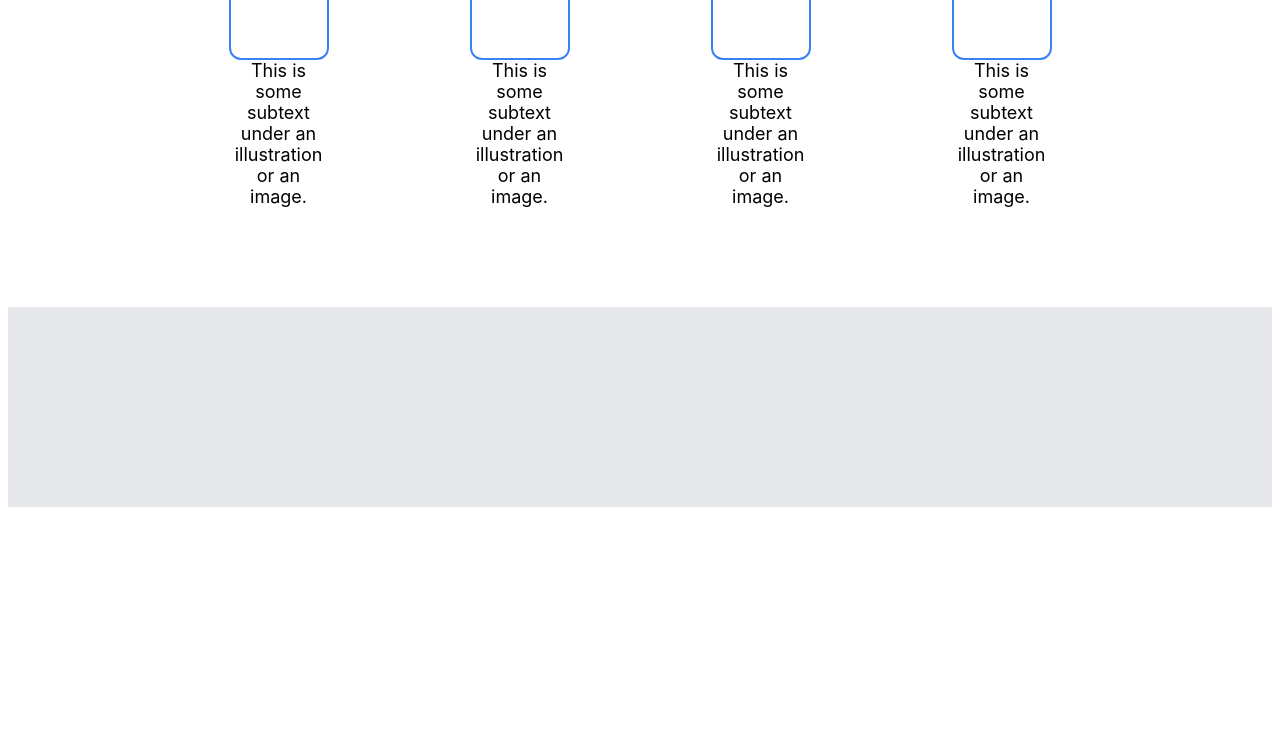
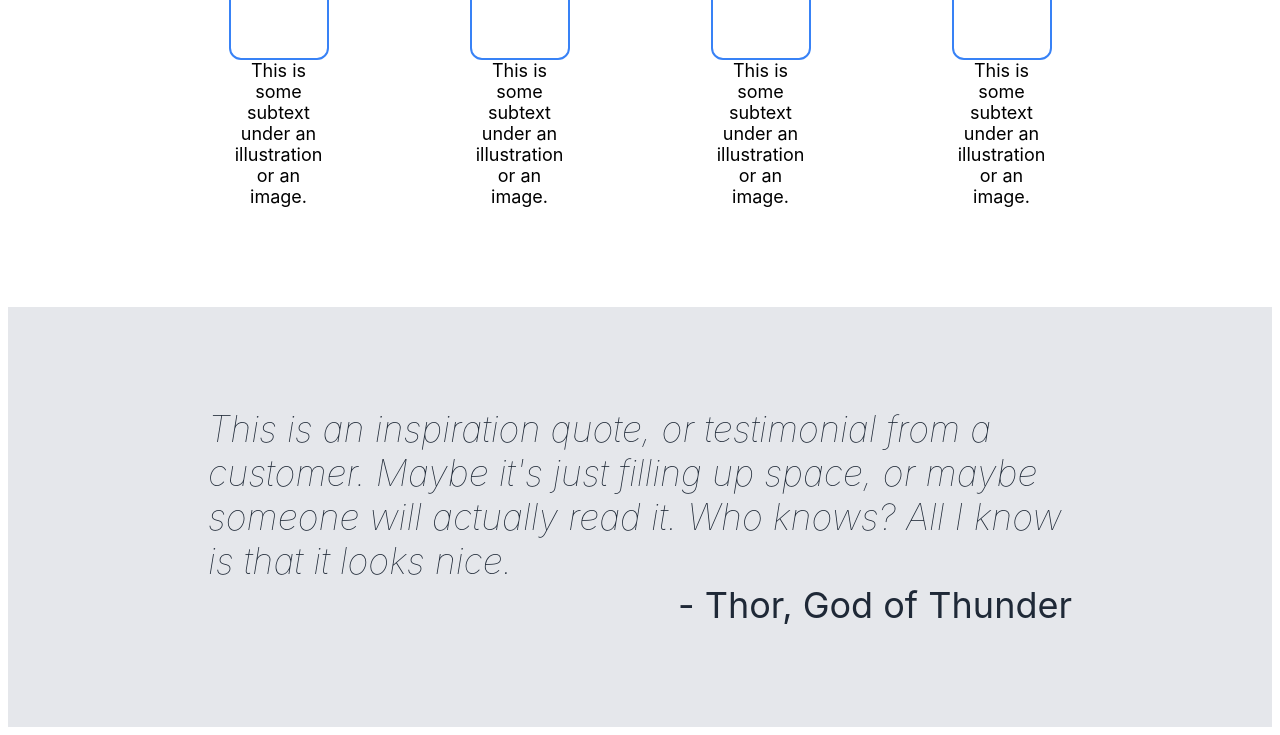
Before and after one commit to StephTorres22/Landing-Page, a plain HTML site: page index.html in a window 1280 px wide. Shown: the part 803-1538 px from the top of the page. Before the commit the page ends 1318 px from the top, so only its background shows below. Drawn offline with Linux system fonts and the light colour scheme.

Commit message:
quote added

```diff
--- a/index.html
+++ b/index.html
@@ -54,6 +54,11 @@
 
 
         <div class="quote">
+            <div class="quote-box">This is an inspiration quote, or testimonial from a customer.
+                Maybe it's just filling up space, or maybe someone will actually read it. Who knows?
+                All I know is that it looks nice.
+            </div>
+            <div class="author"> - Thor, God of Thunder</div>
 
 
         </div>
--- a/style.css
+++ b/style.css
@@ -123,16 +123,25 @@ button{
 }
 
 .quote{
-    padding: 100px;
+    padding: 100px 200px;
     background-color: #e5e7eb;
     display: flex;
     justify-content: center;
     align-content: center;
+    flex-direction: column;
 }
 
 .quote-box{
     font-size: 36px;
     color: #1f2937;
     font-style: italic;
+    font-weight: lighter;
 
 }
+
+.author{
+    font-size: 36px;
+    color: #1f2937;
+    align-self: flex-end;
+
+}
```
